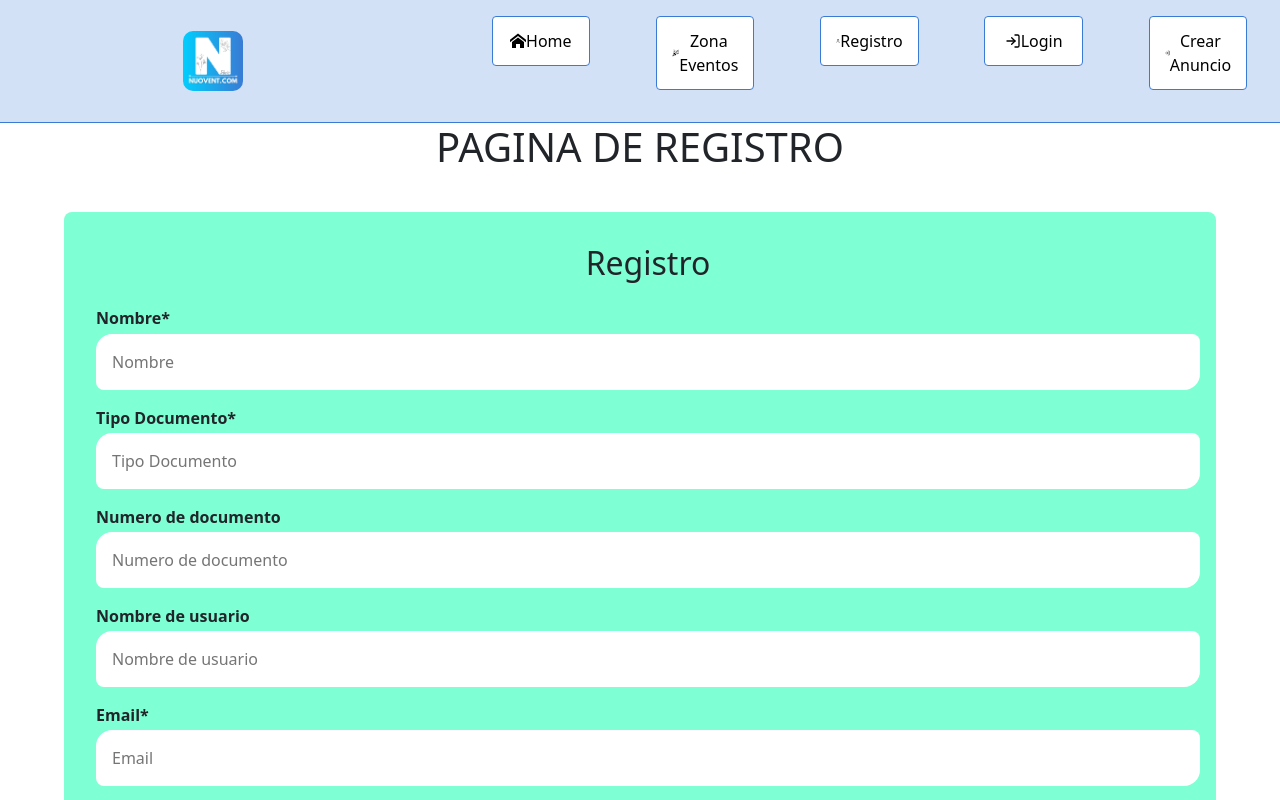
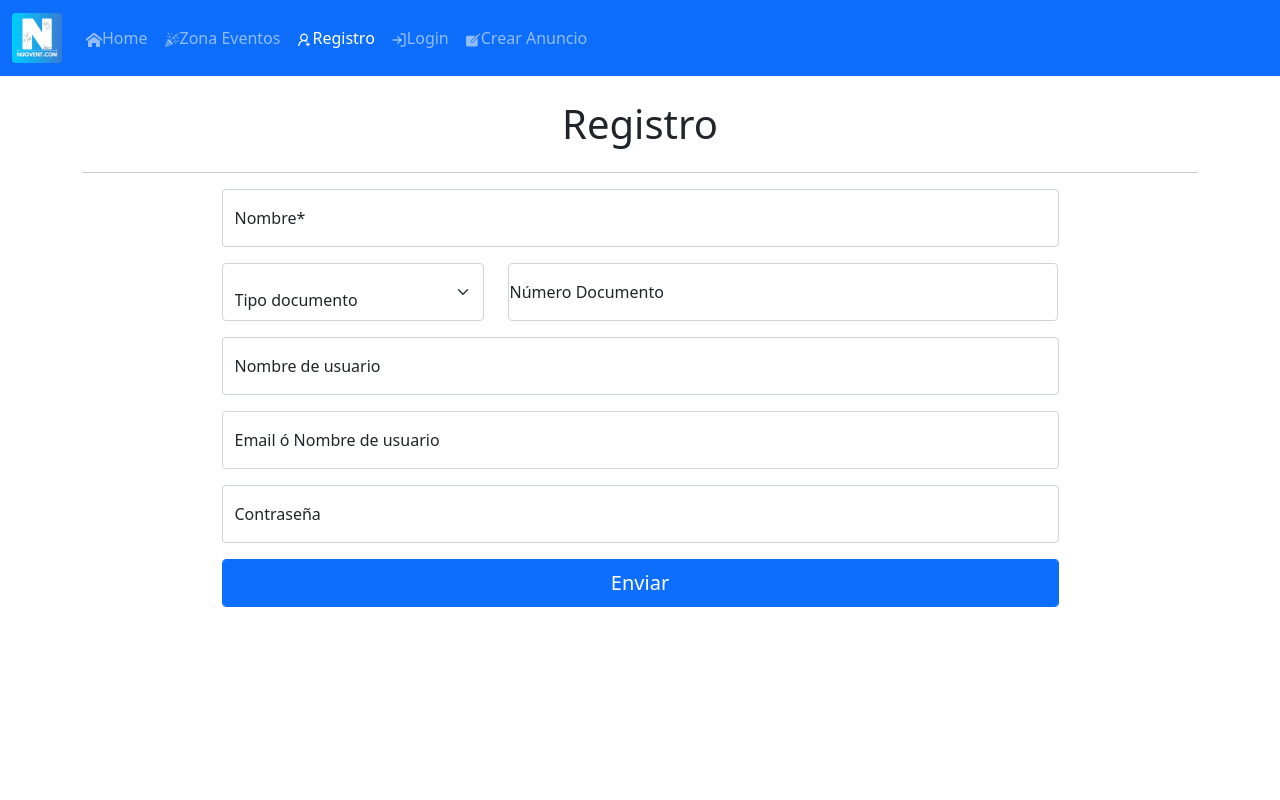
Before and after one commit to clpp-dev/Nuovent-FrontEnd, a React (Create React App) app: page /registro in a window 1280 px wide. Shown: the top 800 px of the page. Built offline with nearby package versions, Linux system fonts and the light colour scheme.

Commit message:
Changes style for Bootstrap in all pages

```diff
--- a/src/Components/Layout/CreateAnounceForm/CreateAnounceForm.jsx
+++ b/src/Components/Layout/CreateAnounceForm/CreateAnounceForm.jsx
@@ -63,7 +63,7 @@ var formData = new FormData();
     setDescription("");
     setNumCapacity("");
     setLocation("");
-    setArrayImages(null);
+    setArrayImages([]);
   };
 
   function numImagesError(e) {
@@ -71,67 +71,90 @@ var formData = new FormData();
     alert("Error: SOLO PUEDE SUBIR HASTA 6 IMAGENES")
   }
 
+  return (
 
-  return (
-    <div className="cont-fromNewAnounce">
-      <form onSubmit={newAnounce} className="formNewAnounce">
-        <h2 className="">Crear nuenvo Anuncio</h2>
-
-        <label className="">Titulo del anuncio</label>
+      <div className="w-100 d-flex justify-content-center pt-5 pb-5">
+            <form onSubmit={newAnounce} className="w-75">
+                <div className="form-floating mb-3">
                     <input
                         onChange={(e) => setNomAnounce(e.target.value)}
                         value={nomAnounce}
-          className=""
                         name="nomAnounce"
                         type="text"
-          placeholder="Titulo del anuncio"
-          required
-        />
+                        className="form-control"
+                        id="floatingInputTittleAnounce"
+                        placeholder="name@example.com"/>
+                    <label htmlFor="floatingInputTittleAnounce">Título del Anuncio</label>
+                </div>
 
-        <label className="">Descripcion*</label>
+                <div className="form-floating mb-3">
                     <input
                         onChange={(e) => setDescription(e.target.value)}
                         value={description}
-          className=""
                         type="text"
-          placeholder="Descripcion"
-          required
-        />
+                        className="form-control"
+                        id="floatingInputUserName"
+                        placeholder="name@example.com"/>
+                    <label htmlFor="floatingInputUserName">Descripcion</label>
+                </div>
 
-        <label className="">Capacidad</label>
+                <div className="row ">
+                  <div className="form-floating col-md-4">
+                    <select
+                      onChange={(e) => setLocation(e.target.value)}
+                      value={location}
+                      id="inputLocation"
+                      className="form-select" >
+                      <option defaultValue>Ubicación</option>
+                      <option>Armenia</option>
+                      <option>Montenegro</option>
+                      <option>Tebaida</option>
+                      <option>Calarca</option>
+                      <option>Quimbaya</option>
+                      <option>Genova</option>
+                      <option>Filandia</option>
+                      <option>Buenavista</option>
+                      <option>Circasia</option>
+                      <option>Cordoba</option>
+                      <option>Pijao</option>
+                    </select>
+                  </div>
+                  <div className="form-floating mb-3 col-md-8">
                     <input
                       onChange={(e) => setNumCapacity(e.target.value)}
                       value={numCapacity}
-          className=""
                       type="text"
-          placeholder="Capacidad"
-          required
+                      className="form-control"
+                      id="floatingInputCapacity"
+                      placeholder="name@example.com"
                     />
+                    <label htmlFor="floatingInputCapacity">Capacidad</label>
+                  </div>
+                </div>
 
-        <label className="">Ubicación</label>
+                <div className="mb-3">
+                  <label htmlFor="formFileMultiple" className="form-label">
+                    Sube hasta 6 imágenes
+                  </label>
                   <input
-          onChange={(e) => setLocation(e.target.value)}
-          value={location}
-          className=""
-          type="text"
-          placeholder="Ubicación"
-          required
-        />
-
-        <label className="">Sube hasta 6 imágenes</label>
-        <input
-        // onChange={(e) => setArrayImages(e.target.files)}
-        onChange={(e) => { e.target.files.length >= 7 || e.target.files.length < 0 ?  numImagesError(e) : setArrayImages(e.target.files)}
-
-      }
+                    onChange={(e) => {
+                      e.target.files.length >= 7 || e.target.files.length < 0
+                        ? numImagesError(e)
+                        : setArrayImages(e.target.files);
+                    }}
+                    className="form-control"
                     name="file"
                     type="file"
-          accept="image/png, .jpeg, .jpg"
+                    id="formFileMultiple"
                     multiple
                   />
+                </div>
 
-        <button className="button">Crear Anuncio</button>
+                <button type="submit" className="btn btn-primary mt-3 form-control p-2 fs-5">Enviar</button>
+
+
             </form>
         </div>
+
   );
 };
--- a/src/Components/Layout/Featured/Featured.jsx
+++ b/src/Components/Layout/Featured/Featured.jsx
@@ -8,7 +8,7 @@ export const Featured = () => {
 const [lastAnounoces, setLastAnounoces] = useState([])
 
     const urlApi = "https://nuoventr.herokuapp.com/home"
-    console.log("🚀 ~ line 11 urlApi", urlApi)
+    // console.log("🚀 ~ line 11 urlApi", urlApi)
     const fetchLastAnounces = async (url) =>{
         fetch(url)
         .then(response => response.json())
--- a/src/Components/Layout/NavBar/NavBar.jsx
+++ b/src/Components/Layout/NavBar/NavBar.jsx
@@ -1,13 +1,17 @@
 import React from "react";
 import "./Style.css";
 import { NavButtons } from "../../UI/NavButtons/NavButtons";
-import { Logo } from "../../UI/Logo/Logo";
+import ImgLogo from "../../../Img/logo-500x500.png"
 
 export const NavBar = () => {
   return (
-    <nav className="cont-navbar">
-      <Logo/>
-      <NavButtons/>
+    <nav className="navbar navbar-expand-lg navbar-dark bg-primary">
+      <div className="container-fluid d-flex">
+        <a className="navbar-brand" href="#">
+          <img src={ImgLogo} alt="" width={50} height={50} className="rounded" />
+        </a>
+        <NavButtons/>
+      </div>
     </nav>
   );
 };
--- a/src/Components/Layout/RegistryForm/RegistryForm.jsx
+++ b/src/Components/Layout/RegistryForm/RegistryForm.jsx
@@ -12,7 +12,7 @@ export const RegistryForm = () => {
 
     const newRegistry = async (e) => {
         e.preventDefault();
-        const res = await fetch('https://nuovent.herokuapp.com/registro',{
+        const res = await fetch('https://nuoventr.herokuapp.com/registro',{
             method: 'POST',
             headers: {
                 'Content-Type': 'application/json'
@@ -42,73 +42,75 @@ export const RegistryForm = () => {
     }
 
     return (
-        <div className="cont-fromRegistry">
+            <div className="w-100 d-flex justify-content-center">
             <form onSubmit={newRegistry}
-            className="formRegistry">
-
-                <h2 className="">Registro</h2>
-
-                <label className="">Nombre*</label>
+            className="w-75">
+                <div className="form-floating mb-3">
                     <input
                         onChange={e =>setNombre(e.target.value)}
                         value={nombre}
-                className=""
                         type="text"
-                placeholder="Nombre"
-                required
-                />
-
-                <label className="">Tipo Documento*</label>
-                <input
+                        className="form-control"
+                        id="floatingInputName"
+                        placeholder="name@example.com"/>
+                    <label htmlFor="floatingInputName">Nombre*</label>
+                </div>
+                <div className="row ">
+                    <div className="form-floating col-md-4">
+                        <select
                             onChange={e =>setTypeDoc(e.target.value)}
                             value={typeDoc}
-                className=""
-                type="text"
-                placeholder="Tipo Documento"
-                required
-                />
-
-                <label className="">Numero de documento</label>
+                            id="inputState"
+                            className="form-select">
+                            <option defaultValue>Tipo documento</option>
+                            <option >CC</option>
+                            <option>NIT</option>
+                        </select>
+                    </div>
+                    <div className="form-floating mb-3 col-md-8">
                         <input
                             onChange={e =>setNumDoc(e.target.value)}
                             value={numDoc}
-                className=""
                             type="text"
-                placeholder="Numero de documento"
-                required
-                />
-
-                <label className="">Nombre de usuario</label>
+                            className="form-control"
+                            id="floatingInputTypeDoc"
+                            placeholder="name@example.com"/>
+                        <label htmlFor="floatingInputTypeDoc">Número Documento</label>
+                    </div>
+                </div>
+                <div className="form-floating mb-3">
                     <input
                         onChange={e =>setUserName(e.target.value)}
                         value={userName}
-                className=""
                         type="text"
-                placeholder="Nombre de usuario"
-                required
-                />
-
-                <label className="">Email*</label>
+                        className="form-control"
+                        id="floatingInputUserName"
+                        placeholder="name@example.com"/>
+                    <label htmlFor="floatingInputUserName">Nombre de usuario</label>
+                </div>
+                <div className="form-floating mb-3">
                     <input
                         onChange={e =>setEmail(e.target.value)}
                         value={email}
-                className=""
                         type="email"
-                placeholder="Email"
-                required
-                />
-
-                <label className="">Contraseña*</label>
+                        className="form-control"
+                        id="floatingInputEmail"
+                        placeholder="name@example.com"/>
+                    <label htmlFor="floatingInputEmail">Email ó Nombre de usuario</label>
+                </div>
+                <div className="form-floating">
                     <input
                         onChange={e =>setPassword(e.target.value)}
                         value={password}
-                className=""
                         type="password"
-                placeholder="Contraseña"
-                required
-                />
+                        className="form-control"
+                        id="floatingPassword"
+                        placeholder="Password"/>
+                    <label htmlFor="floatingPassword">Contraseña</label>
+                </div>
+                <button type="submit" className="btn btn-primary mt-3 form-control p-2 fs-5">Enviar</button>
 
-                <button className="button">Enviar</button>
+
             </form>
         </div>
     )
--- a/src/Components/Layout/loginForm/loginForm.jsx
+++ b/src/Components/Layout/loginForm/loginForm.jsx
@@ -10,8 +10,7 @@ export const LoginForm = () => {
 
     const newLogin = async (e) => {
         e.preventDefault();
-        // console.log(`ENVIANDO... ${email}, ${password}`)
-        const res = await fetch('https://nuovent.herokuapp.com/login',{
+        const res = await fetch('https://nuoventr.herokuapp.com/login',{
             method: 'POST',
             headers: {
                 'Content-Type': 'application/json'
@@ -38,32 +37,52 @@ export const LoginForm = () => {
     }
 
     return (
-        <div className="contFormLogin">
+        <div className="w-75">
             <form onSubmit={newLogin}
-            className="formLogin">
+            className="">
+                <h2 className="">Login</h2>
+                <div className="form-floating mb-3">
+                    <input
+                        onChange={e =>setEmail(e.target.value)}
+                        value={email}
+                        type="email"
+                        className="form-control"
+                        id="floatingInput"
+                        placeholder="name@example.com"/>
+                    <label htmlFor="floatingInput">Email ó Nombre de usuario</label>
+                </div>
+                <div className="form-floating">
+                    <input
+                        onChange={e =>setPassword(e.target.value)}
+                        value={password}
+                        type="password"
+                        className="form-control"
+                        id="floatingPassword"
+                        placeholder="Password"/>
+                    <label htmlFor="floatingPassword">Contraseña</label>
+                </div>
+                <button type="submit" className="btn btn-primary mt-3 form-control p-2 fs-5">Enviar</button>
 
-                <h2 className="">Login</h2>
+            </form>
+        </div>
+    )
+}
 
-                <label className="">Email / Nombre de usuario</label>
+
+                {/* <label className="">Email / Nombre de usuario</label>
                 <input
                 onChange={e =>setEmail(e.target.value)}
                 value={email}
                 className=""
                 type="text"
                 placeholder="Email o nombre de usuario"
-                />
+                /> */}
 
-                <label className="">Contraseña</label>
+                {/* <label className="">Contraseña</label>
                 <input
                 onChange={e =>setPassword(e.target.value)}
                 value={password}
                 className=""
                 type="password"
                 placeholder="Contraseña"
-                />
-
-                <button className="button">Enviar</button>
-            </form>
-        </div>
-    )
-}
+                /> */}
--- a/src/Components/Page/Registry/Registry.jsx
+++ b/src/Components/Page/Registry/Registry.jsx
@@ -4,8 +4,8 @@ import { RegistryForm } from '../../Layout/RegistryForm/RegistryForm'
 
 export const Registry = () => {
   return (
-    <div className="contPageRegistry">
-        <h1>PAGINA DE REGISTRO</h1>
+    <div className="container mt-4 d-flex flex-column justify-content-center align-content">
+        <h1>Registro</h1>
         <hr/>
         <RegistryForm/>
     </div>
--- a/src/Components/UI/Button/Button.jsx
+++ b/src/Components/UI/Button/Button.jsx
@@ -6,7 +6,7 @@ import PropTypes from 'prop-types'
 export const Button = ({text}) => {
   return (
     <div className="cont-button">
-        <button className="neumorphism-button">{text}</button>
+        <button className="btn btn-primary">{text}</button>
     </div>
   )
 }
--- a/src/Components/UI/HotelCard/Style.css
+++ b/src/Components/UI/HotelCard/Style.css
@@ -4,7 +4,7 @@
 }
 
 .card{
-    background-color: rgb(6, 236, 236);
+    background-color: rgb(236, 6, 6);
     padding: 0em 0em 1em;
     font-family: "Poppins", "Montzerrat";
     border-radius: 0.2rem;
@@ -21,7 +21,7 @@
     border-radius: 7px;
     /* background: linear-gradient(180deg,#00d2ff, #3a7bd5); */
     box-shadow: inset 10px 10px 15px rgba(0,0,0,0.1),
-                inset -1px -1px 15px #83B3FA;
+                inset -1px -1px 15px #0066ff;
 }
 
 .card img {
--- a/src/Components/UI/Logo/Logo.jsx
+++ b/src/Components/UI/Logo/Logo.jsx
@@ -4,8 +4,9 @@ import ImgLogo from '../../../Img/logo-500x500.png'
 
 export const Logo = () => {
   return (
-    <div className="cont-logo">
-      <img src={ImgLogo} alt="Nuovent.com" />
-    </div>
+      <a className="navbar-brand" href="#">
+        <img src={ImgLogo} alt="Nuovent.com" width={50} height={50} className="d-inline-block align-text-top" />
+        Bootstrap
+      </a>
   )
 }
--- a/src/Components/UI/NavButtons/NavButtons.jsx
+++ b/src/Components/UI/NavButtons/NavButtons.jsx
@@ -5,29 +5,25 @@ import { ImHome } from 'react-icons/im';
 import { GiPartyPopper } from 'react-icons/gi';
 import { AiOutlineUserAdd } from 'react-icons/ai';
 import { FiLogIn } from 'react-icons/fi';
+import { IoIosCreate } from 'react-icons/io';
+
 
 
 export const NavButtons = () => {
   return (
-      <nav className="cont-buttons" >
-        <ul>
-          <li >
-            <NavLink to="/" className="nav-button"><ImHome/>Home</NavLink>
-          </li>
-          <li>
-            <NavLink to="/zonaeventos" className="nav-button"><GiPartyPopper/>Zona Eventos</NavLink>
-          </li>
-          <li>
-            <NavLink to="/registro" className="nav-button"><AiOutlineUserAdd/>Registro</NavLink>
-          </li>
-          <li>
-            <NavLink to="/login" className="nav-button"><FiLogIn/>Login</NavLink>
-          </li>
-          <li>
-            <NavLink to="/crearanuncio" className="nav-button"><FiLogIn/>Crear Anuncio</NavLink>
-          </li>
-        </ul>
-
-      </nav>
+      <>
+        <button className="navbar-toggler" type="button" data-bs-toggle="collapse" data-bs-target="#navbarNavAltMarkup" aria-controls="navbarNavAltMarkup" aria-expanded="false" aria-label="Toggle navigation">
+          <span className="navbar-toggler-icon" />
+        </button>
+        <div className="collapse navbar-collapse" id="navbarNavAltMarkup">
+          <div className="navbar-nav">
+            <NavLink to="/" className="nav-link"><ImHome/>Home</NavLink>
+            <NavLink to="/zonaeventos" className="nav-link"><GiPartyPopper/>Zona Eventos</NavLink>
+            <NavLink to="/registro" className="nav-link"><AiOutlineUserAdd/>Registro</NavLink>
+            <NavLink to="/login" className="nav-link"><FiLogIn/>Login</NavLink>
+            <NavLink to="/crearanuncio" className="nav-link"><IoIosCreate/>Crear Anuncio</NavLink>
+          </div>
+        </div>
+      </>
   )
 }
```
Also changed, not shown: src/Components/UI/HotelCard/HotelCard.jsx (+10 -6 lines). Lines whose indentation alone changed are shown as unchanged.
